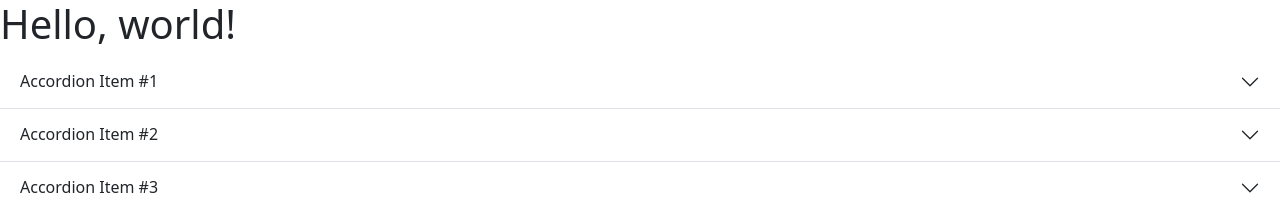
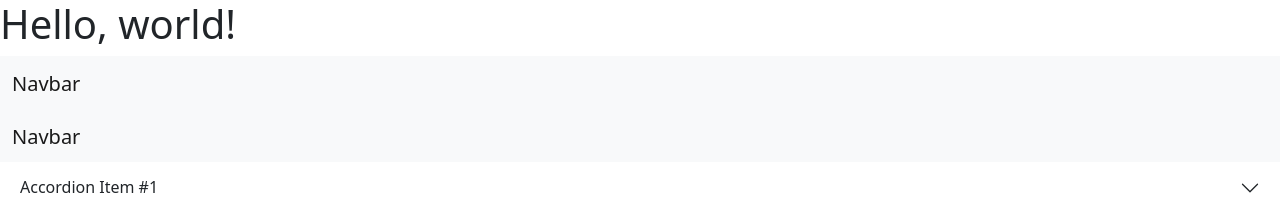
Before and after one commit to yellomello6/power_bi_test, a plain HTML site: page index.html in a window 1280 px wide. Shown: the top 212 px of the page. Drawn offline with nearby package versions, Linux system fonts and the light colour scheme; grey boxes are pictures that could not be loaded.

Commit message:
navbar
none

```diff
--- a/index.html
+++ b/index.html
@@ -8,6 +8,23 @@
   </head>
   <body>
     <h1>Hello, world!</h1>
+    <!-- As a link -->
+<nav class="navbar bg-light">
+  <div class="container-fluid">
+    <a class="navbar-brand" href="#">Navbar</a>
+  </div>
+</nav>
+
+<!-- As a heading -->
+<nav class="navbar bg-light">
+  <div class="container-fluid">
+    <span class="navbar-brand mb-0 h1">Navbar</span>
+  </div>
+</nav>
+
+
+
+
     <div class="accordion accordion-flush" id="accordionFlushExample">
         <div class="accordion-item">
           <h2 class="accordion-header" id="flush-headingOne">
```
